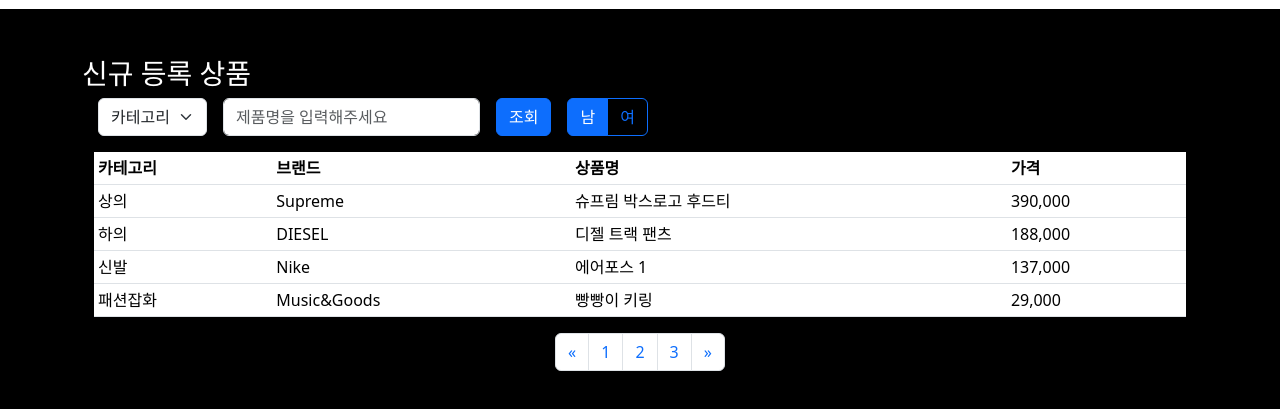
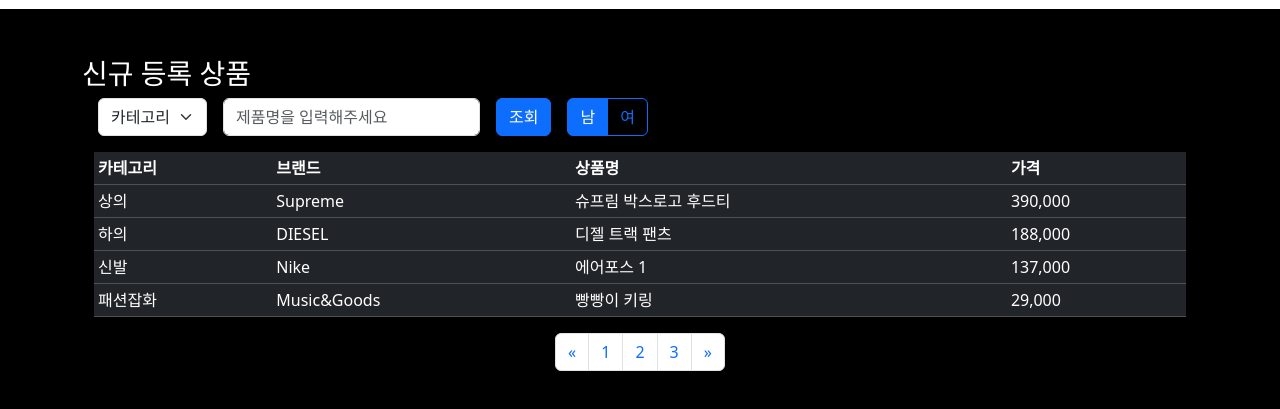
Before and after one commit to wkdsh21/oz_coding, a plain HTML site: page admin_page/index.html in a window 1280 px wide. Both pictures are taken after a click on the switch "다크모드 OFF". Shown: the part 65-474 px from the top of the page. Drawn offline with nearby package versions, Linux system fonts and the light colour scheme.

Commit message:
테이블 다크모드 설정

```diff
--- a/admin_page/database.js
+++ b/admin_page/database.js
@@ -52,11 +52,13 @@ let btn = document.querySelector("#flexSwitchCheckDefault")
 let btnLabel = document.querySelector(".form-check-label")
 btn.addEventListener("click",function(event){
     if(btn.checked){
-        document.querySelector("#product").classList.add('dark-mode');
+        document.querySelector("#product").classList.add('dark-mode')
+        document.querySelector("#product_table").classList.add('table-dark')
         btnLabel.textContent="다크모드 ON"
     }
     else{
-        document.querySelector("#product").classList.remove('dark-mode');
+        document.querySelector("#product").classList.remove('dark-mode')
+        document.querySelector("#product_table").classList.remove('table-dark')
         btnLabel.textContent="다크모드 OFF"
     }
 })
--- a/admin_page/index.html
+++ b/admin_page/index.html
@@ -73,7 +73,7 @@
              </form>
              <!-- 상품 테이블 -->
            <div class="container mt-3">
-             <table class="table table-sm">
+             <table id="product_table" class="table table-sm ">
                <thead>
                  <tr>
                    <th scope="col">카테고리</th>
```
